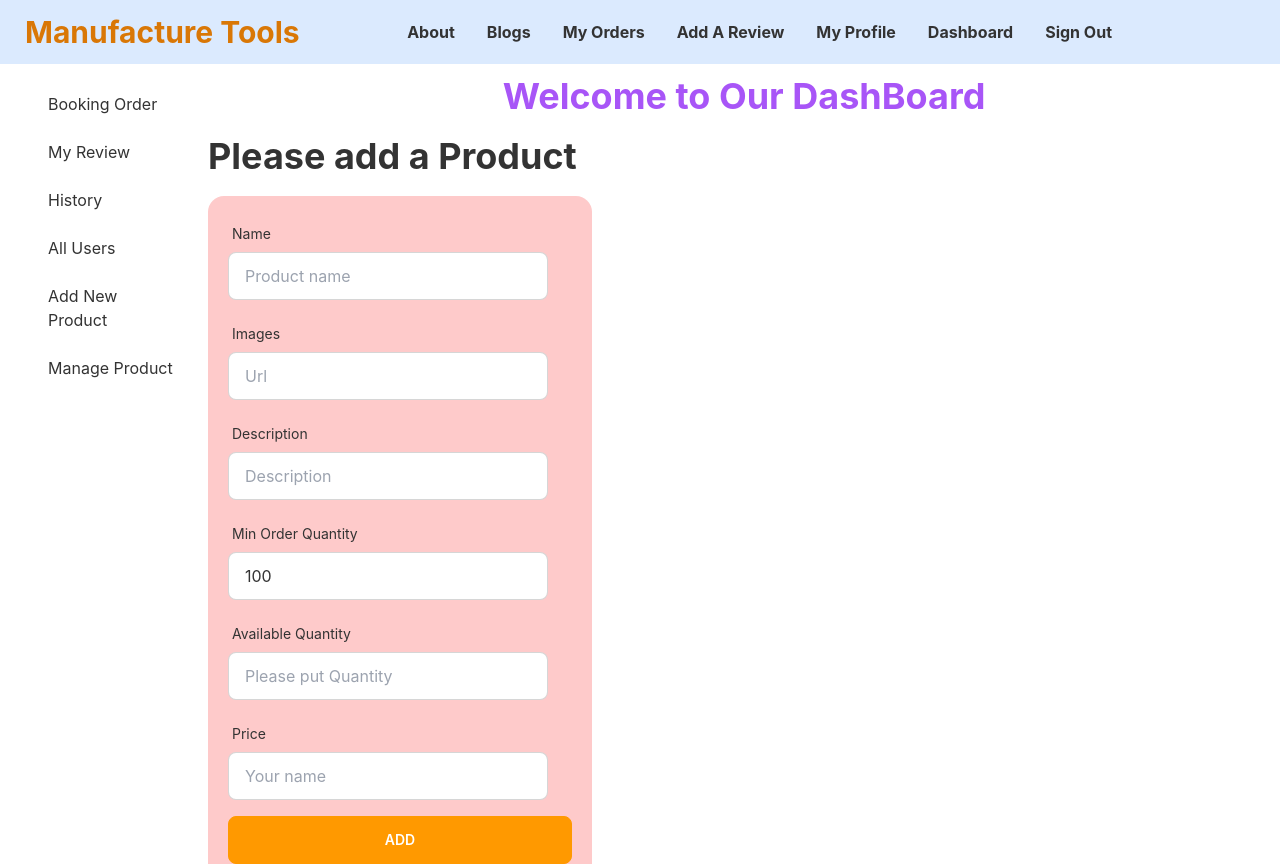
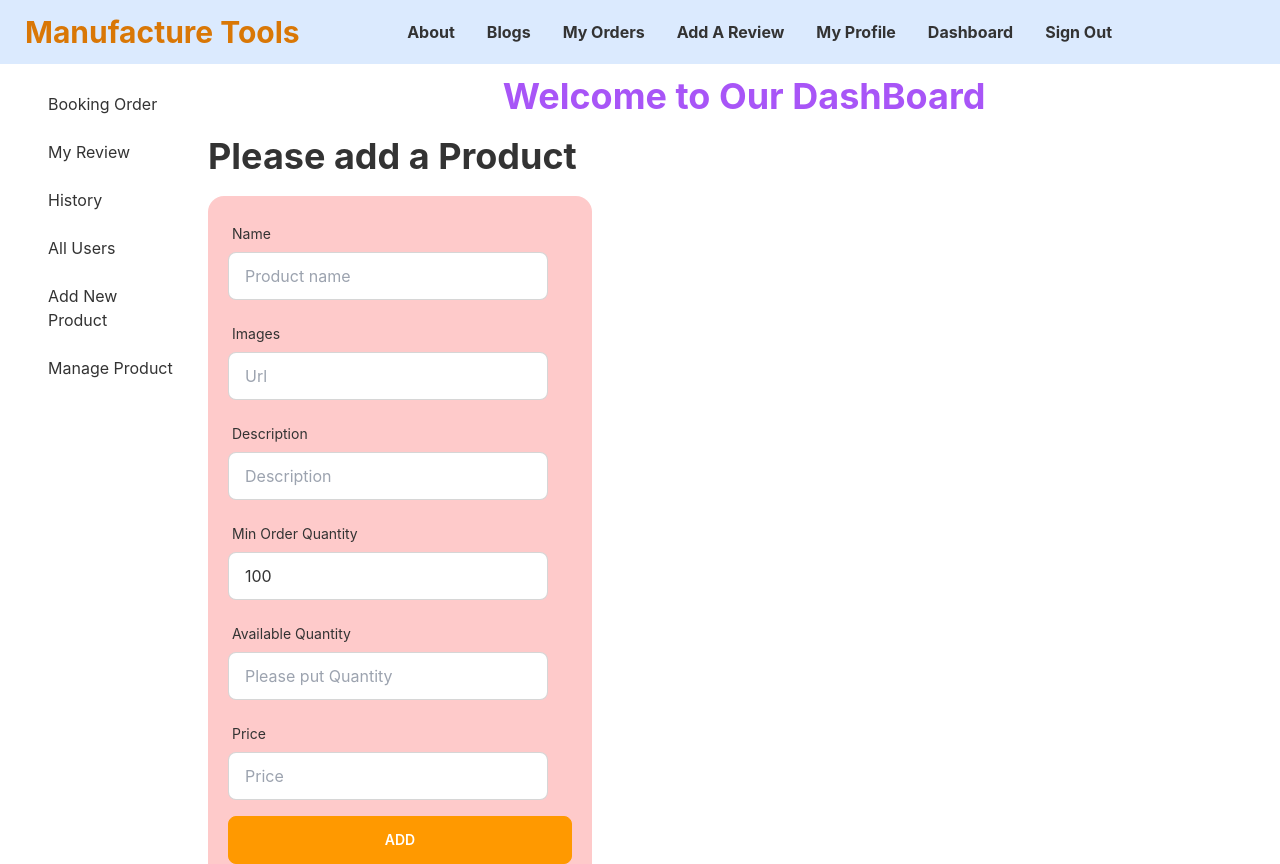
Before and after one commit to dipankar11137/manufacturer-website-client-side, a React (Create React App) app: page /dashboard/addNewProduct in a window 1280 px wide. Built offline with nearby package versions, Linux system fonts and the light colour scheme; no server answers; sample sign-in values are in the browser's storage.

Commit message:
delete product update1

```diff
--- a/src/App.js
+++ b/src/App.js
@@ -22,6 +22,8 @@ import MyProfile from './Pages/MyProfile/MyProfile';
 import Blogs from './Pages/Share/Blogs';
 import Navbar from './Pages/Share/Navbar';
 import NotFound from './Pages/Share/NotFound';
+import 'react-toastify/dist/ReactToastify.css';
+import { ToastContainer } from 'react-toastify';
 
 function App() {
   return (
@@ -29,7 +31,7 @@ function App() {
       <div className='sticky top-0 z-50'>
         <Navbar></Navbar>
       </div>
-
+      <ToastContainer />
       <Routes>
         <Route path='/' element={<Home></Home>}></Route>
         <Route path='/showAllCameraTools' element={<ShowAllCameraProducts />}></Route>
--- a/src/Pages/Dashboard/AddNewProduct.js
+++ b/src/Pages/Dashboard/AddNewProduct.js
@@ -1,5 +1,6 @@
 import React from 'react';
 import { useForm } from 'react-hook-form';
+import { toast } from 'react-toastify';
 
 const AddNewProduct = () => {
     const { register, formState: { errors }, handleSubmit, reset } = useForm();
@@ -15,8 +16,8 @@ const AddNewProduct = () => {
         })
             .then(res => res.json())
             .then(result => {
+                toast.success('Successfully Add This Products');
                 reset();
-                console.log(result);
             })
     }
 
@@ -87,7 +88,7 @@ const AddNewProduct = () => {
                     <input
                         type="number"
                         value={100}
-                        className="input input-bordered bg-white w-full max-w-xs"
+                        className="input input-bordered  bg-white w-full max-w-xs"
                         {...register("minOrderQuantity", {
                             required: {
                                 value: true,
@@ -124,7 +125,7 @@ const AddNewProduct = () => {
                     </label>
                     <input
                         type="number"
-                        placeholder="Your name"
+                        placeholder="Price"
                         className="input input-bordered bg-white w-full max-w-xs"
                         {...register("price", {
                             required: {
```
